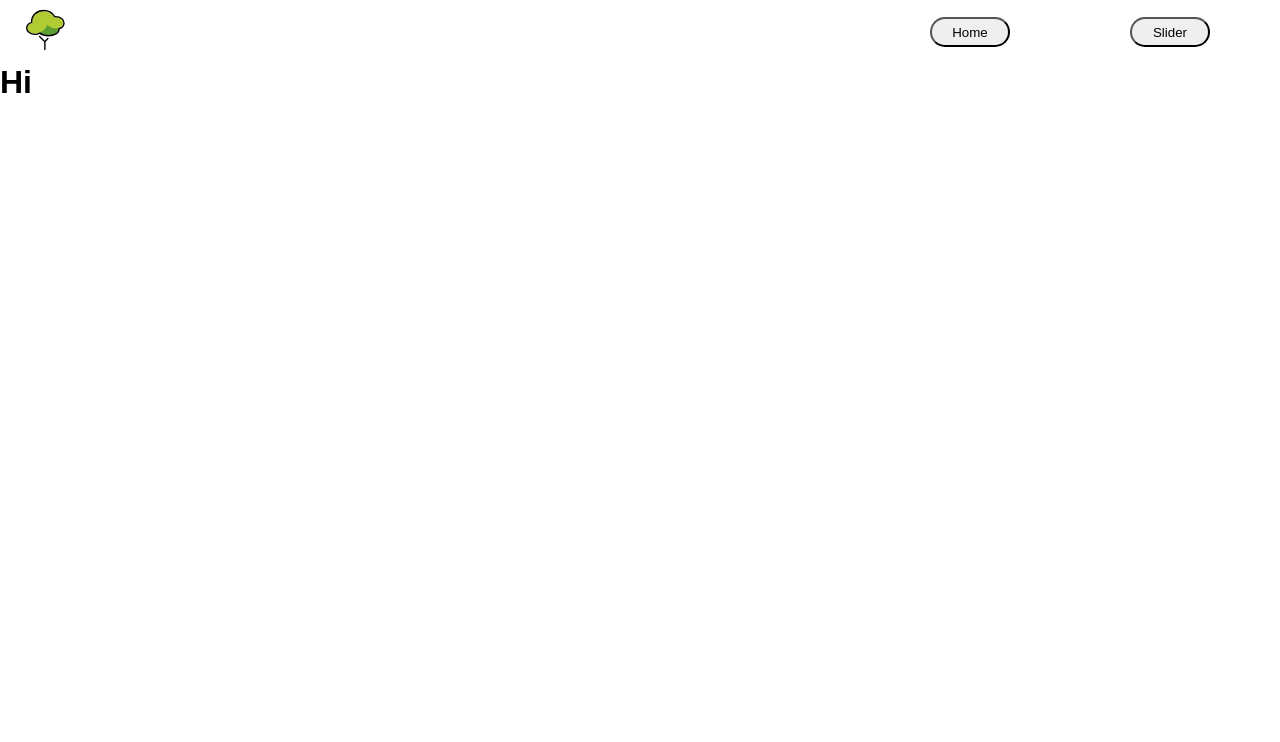
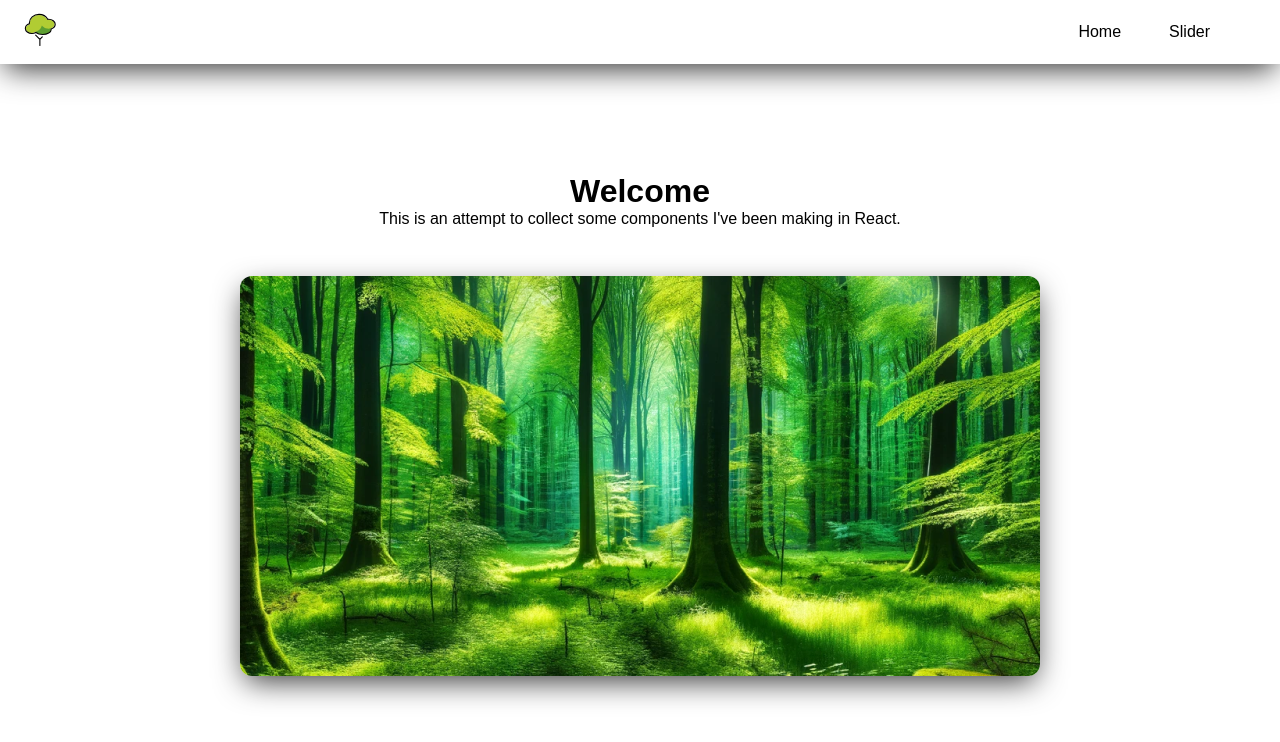
Before and after one commit to AndreasB09/React-Components, a React (Vite) app: page / in a window 1280 px wide. Shown: the top 742 px of the page. Built offline with nearby package versions, Linux system fonts and the light colour scheme.

Commit message:
cleanup homepage and header

```diff
--- a/src/components/Header/Header.module.css
+++ b/src/components/Header/Header.module.css
@@ -5,6 +5,7 @@
     justify-content: space-between;
     align-items: center;
     padding: 20px;
+    box-shadow: 0px 10px 30px -5px rgba(0, 0, 0, 0.8);
 }
 
 /* .logo {
@@ -14,25 +15,38 @@
 } */
 
 .treeLogo {
-    width: 50px;
-    height: 50px;
+    width: 40px;
+    height: 40px;
 }
 
 .btnContainer {
     display: flex;
-    gap: 20px;
+    gap: 3rem;
+    margin-right: 50px;
 }
 
 .navBtn {
-    width: 80px;
-    height: 30px;
-    cursor: pointer;
-    margin: 50px;
-    border-radius: 20px;
-    transition: all 0.3s ease-in-out;
-    flex-grow: 1;
+    color: black;
+    text-decoration: none;
+    font-size: 1rem;
+    border: none;
+    background: none;
+
 }
 
-.navBtn:hover {
-    width: 120px;
+.navBtn::before {
+    margin-left: auto;
 }
+
+.navBtn::after, .navBtn::before {
+    content: '';
+    width: 0%;
+    height: 1px;
+    background: black;
+    display: block;
+    transition: 0.5s;
+}
+
+.navBtn:hover::after, .navBtn:hover::before {
+    width: 100%;
+}
--- a/src/components/Layout/Layout.module.css
+++ b/src/components/Layout/Layout.module.css
@@ -0,0 +1,3 @@
+.layout {
+    height: 100vh;
+}
--- a/src/pages/Home/Home.jsx
+++ b/src/pages/Home/Home.jsx
@@ -1,9 +1,15 @@
 import Layout from "../../components/Layout/Layout.jsx";
+import forestImage from "../../assets/images/home/forest.png";
+import styles from "./Home.module.css";
 
 function Home() {
     return (
         <Layout>
-            <h1>Hi</h1>
+            <div className={styles.imageContainer}>
+                <h1>Welcome</h1>
+                <p>This is an attempt to collect some components I&apos;ve been making in React.</p>
+                <img src={forestImage} alt="Lush green forest" className={styles.forestImage} />
+            </div>
         </Layout>
     );
 }
--- a/src/pages/Home/Home.module.css
+++ b/src/pages/Home/Home.module.css
@@ -0,0 +1,14 @@
+.imageContainer {
+    display: flex;
+    flex-direction: column;
+    align-items: center;
+    justify-content: center;
+    height: 90vh;
+    text-align: center;
+}
+
+.forestImage {
+    margin-top: 3rem;
+    border-radius: 0.75rem;
+    box-shadow: 0px 10px 30px -5px rgba(0, 0, 0, 0.8);
+}
```
Also changed, not shown: src/assets/images/github_logo.svg (deleted).
